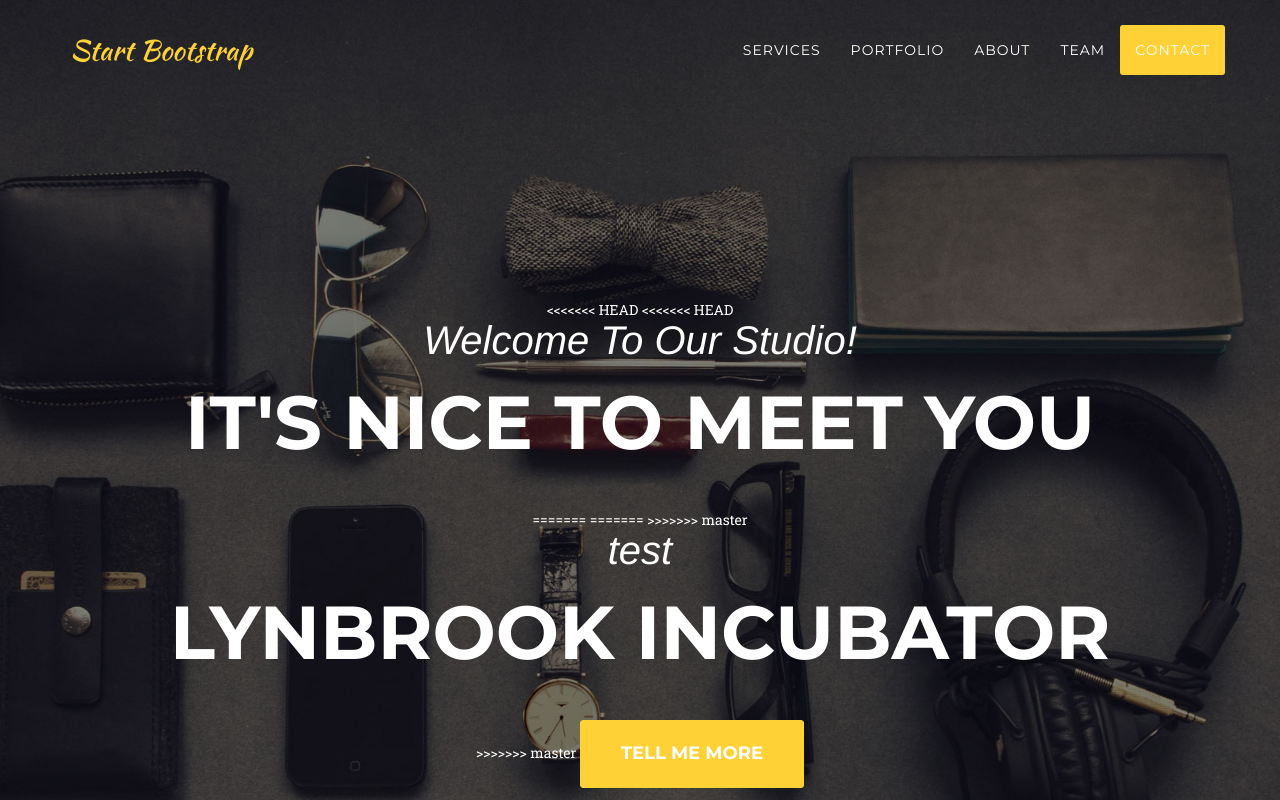
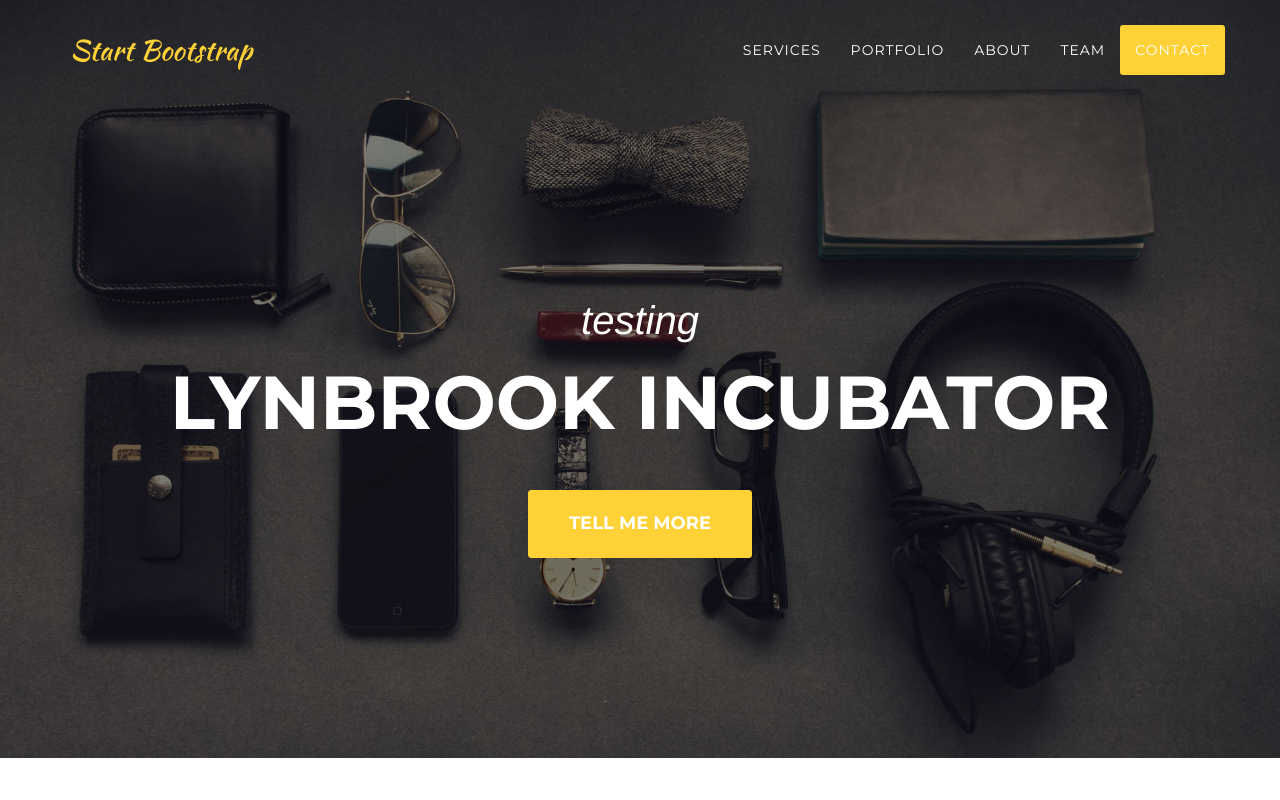
Before and after one commit to mayamshah/lynbrookincubatorwebsite, a website: page index.html in a window 1280 px wide. Shown: the top 800 px of the page. Drawn offline with nearby package versions, Linux system fonts and the light colour scheme; a web font is replaced by a local one.

Commit message:
fooling around

```diff
--- a/index.html
+++ b/index.html
@@ -78,16 +78,8 @@
     <header>
         <div class="container">
             <div class="intro-text">
-<<<<<<< HEAD
-<<<<<<< HEAD
-                <div class="intro-lead-in">Welcome To Our Studio!</div>
-                <div class="intro-heading">It's Nice To Meet You</div>
-=======
-=======
->>>>>>> master
-                <div class="intro-lead-in">test</div>
-                <div class="intro-heading">Lynbrook Incubator</div>
->>>>>>> master
+                <div class="intro-lead-in">testing</div>
+                <div class="intro-heading">lynbrook incubator</div>
                 <a href="#services" class="page-scroll btn btn-xl">Tell Me More</a>
             </div>
         </div>
```
